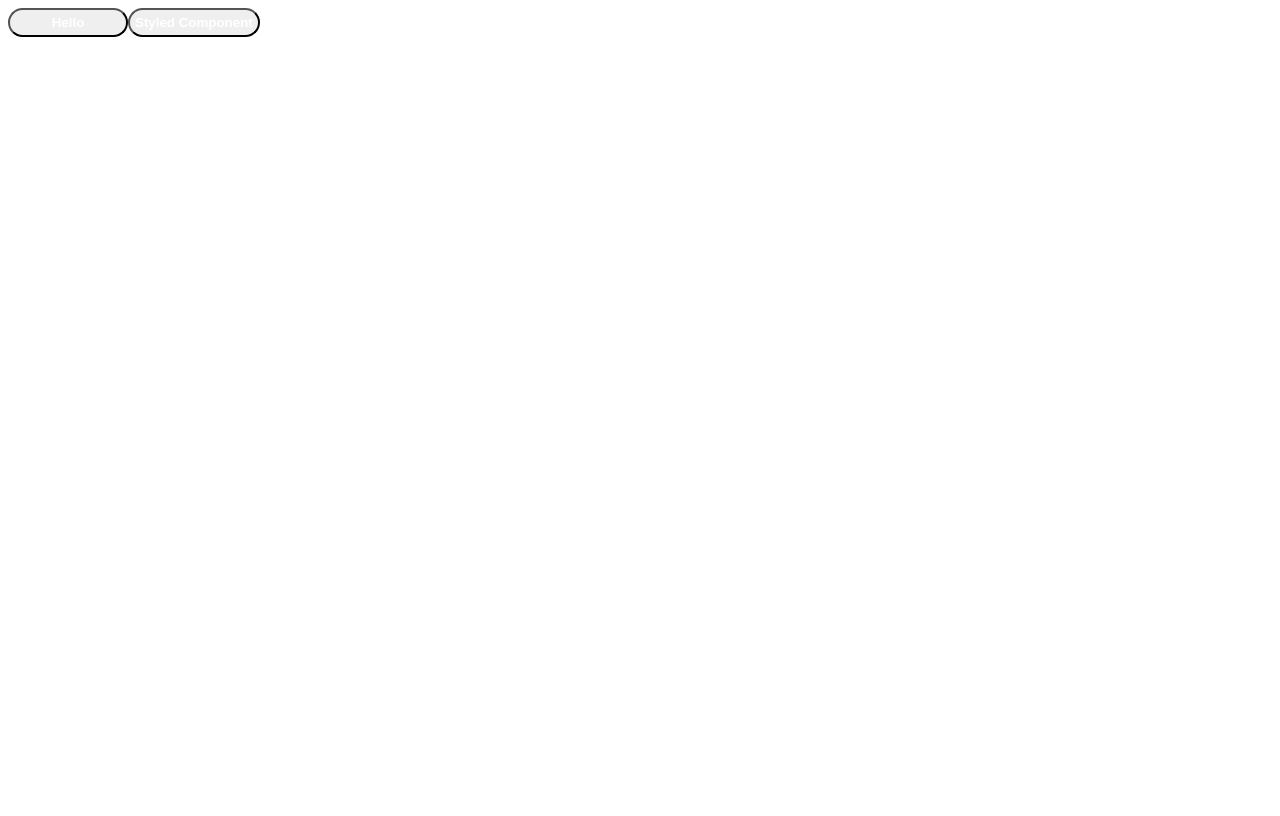
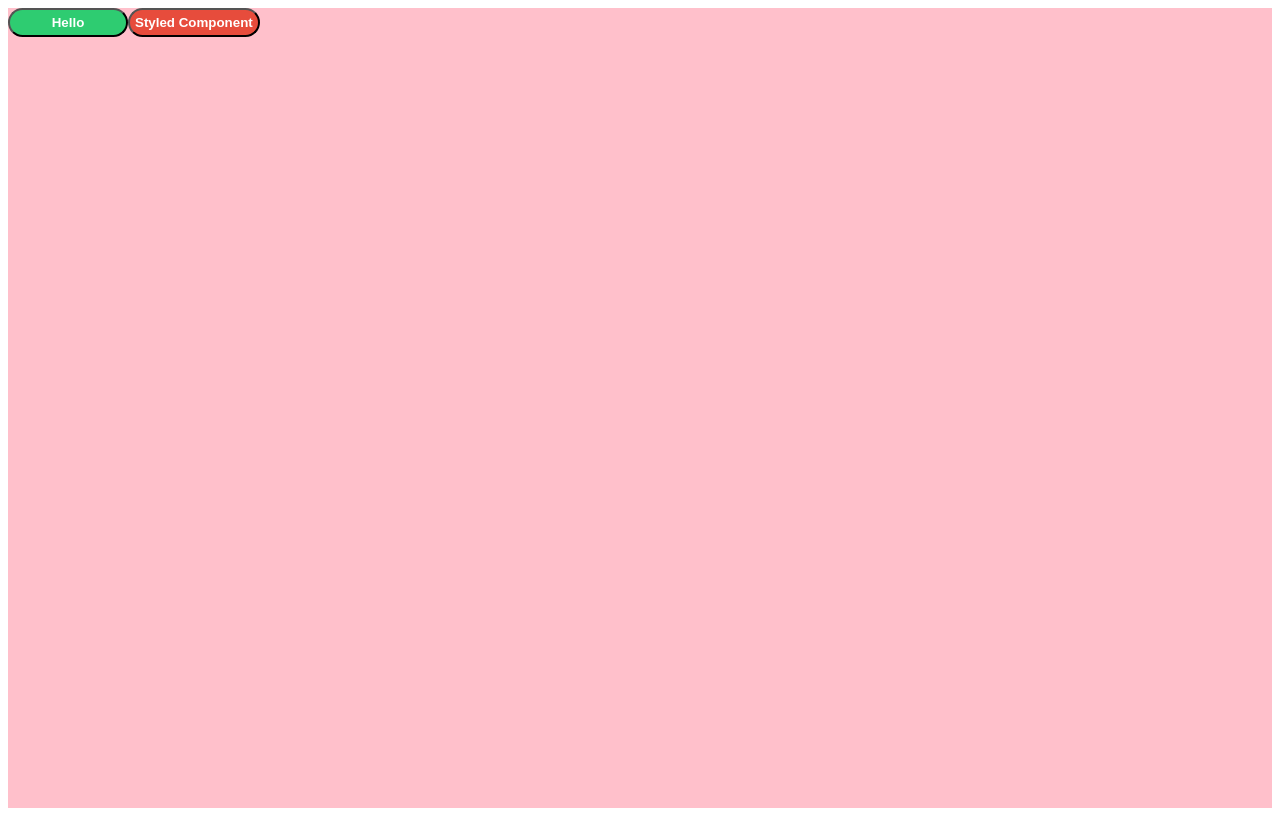
Before and after one commit to azxca1731/styled-components-example, a React (Create React App) app: page / in a window 1280 px wide. Built offline with nearby package versions, Linux system fonts and the light colour scheme.

Commit message:
make container

```diff
--- a/src/App.js
+++ b/src/App.js
@@ -3,13 +3,19 @@
 class App extends Component {
   render() {
     return (
-      <div className="App">
+      <Container>
         <Button>Hello</Button>
-        <Button>Styled Component</Button>
-      </div>
+        <Button danger>Styled Component</Button>
+      </Container>
     );
   }
 }
+
+const Container = styled.div`
+  height: 100vh;
+  width: 100%;
+  background-color: pink;
+`;
 
 const Button = styled.button`
   border-radius: 50px;
@@ -23,6 +29,7 @@
   &:focus {
     outline: none;
   }
+  background-color: ${props => (props.danger ? "#e74c3c" : "#2ecc71")};
 `;
 
 export default App;
```
